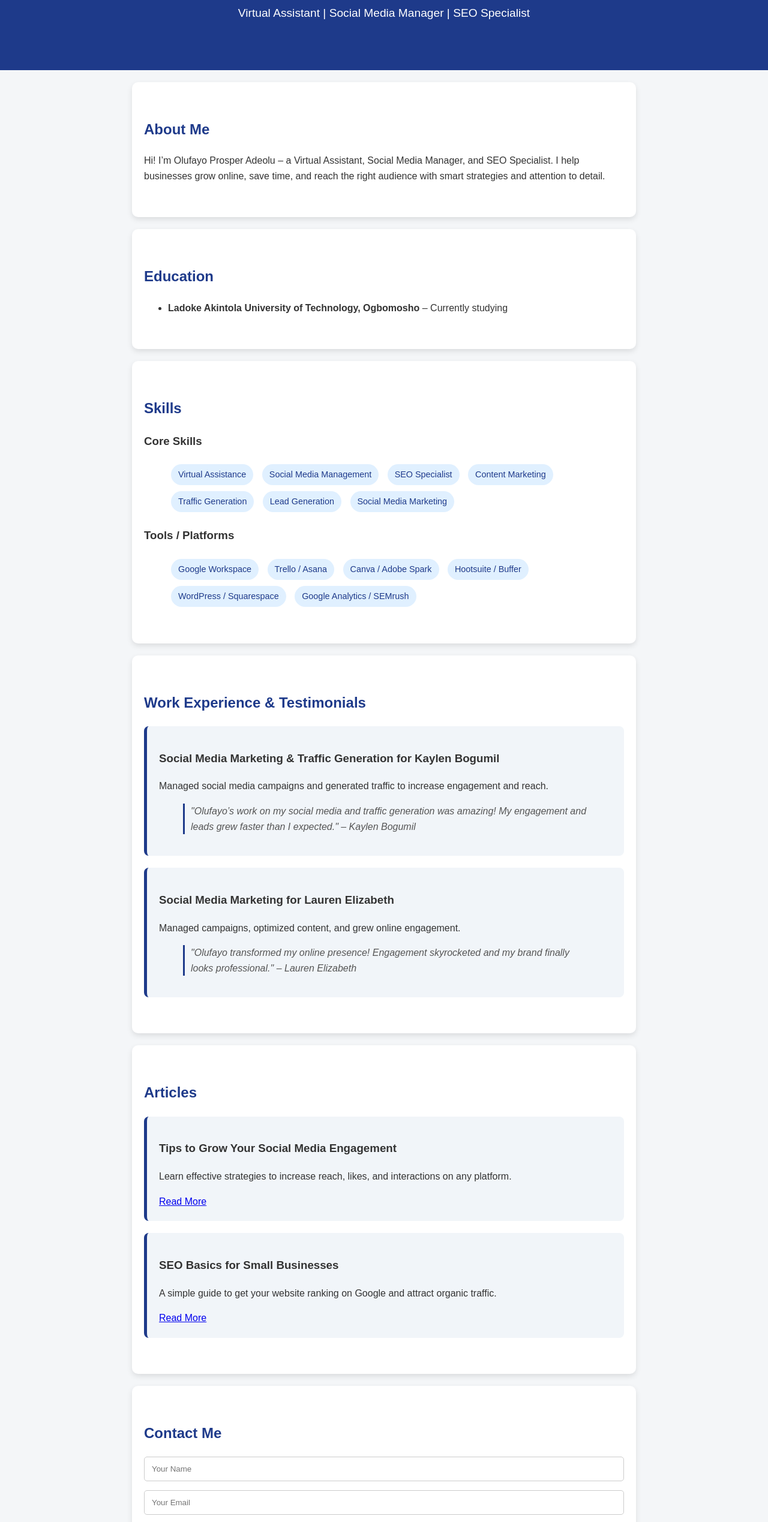
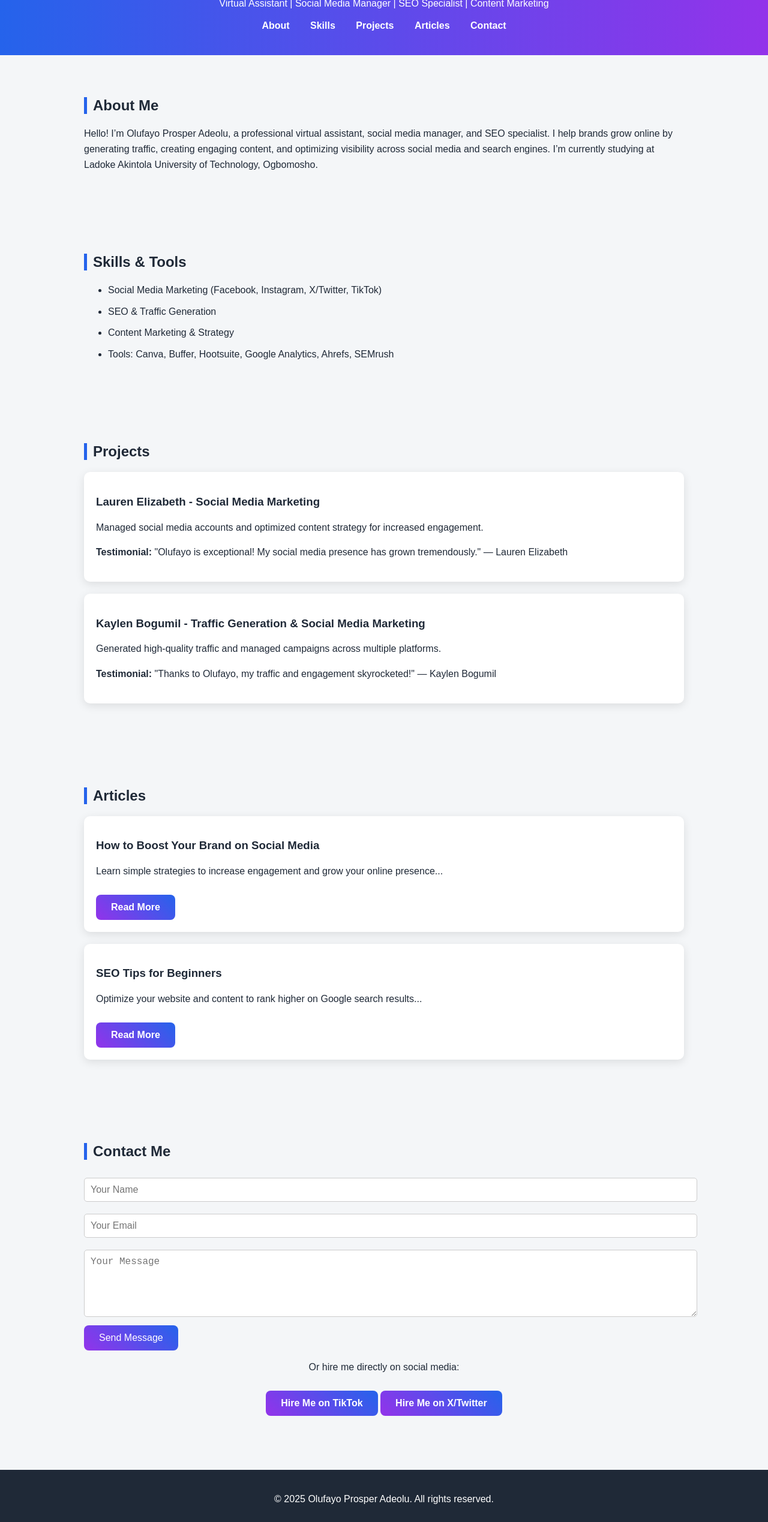
Before and after one commit to prospermedia/myportfolio, a plain HTML site: page index.html in a window 1280 px wide. Shown: the part 127-2665 px from the top of the page at 60% size. Drawn offline with Linux system fonts and the light colour scheme.

Commit message:
Revamp portfolio layout and styles
Updated portfolio layout and styles for improved aesthetics and functionality.

```diff
--- a/index.html
+++ b/index.html
@@ -3,309 +3,206 @@
 <head>
 <meta charset="UTF-8">
 <meta name="viewport" content="width=device-width, initial-scale=1.0">
-<title>Olufayo Prosper Adeolu Portfolio</title>
+<title>Olufayo Prosper Adeolu | Portfolio</title>
 <style>
-/* General Styles */
   body {
+    margin: 0;
     font-family: Arial, sans-serif;
-    margin: 0;
-    padding: 0;
-    line-height: 1.6;
-    background-color: #f4f6f8;
-    color: #333;
+    background: #f4f6f8;
+    color: #1f2937;
     scroll-behavior: smooth;
   }
 
-/* Header */
   header {
-    background-color: #1E3A8A;
-    color: #fff;
-    padding: 60px 20px;
+    background: linear-gradient(90deg, #2563eb, #9333ea);
+    color: white;
+    padding: 40px 20px;
     text-align: center;
   }
 
-header h1 {
-    margin: 0;
-    font-size: 2.5em;
+  nav a {
+    color: white;
+    margin: 0 15px;
+    text-decoration: none;
+    font-weight: bold;
+    transition: 0.3s;
   }
 
-header p {
-    margin-top: 10px;
-    font-size: 1.2em;
+  nav a:hover {
+    color: #fffb00;
   }
 
-/* Sections */
   section {
-    padding: 40px 20px;
-    margin: 20px auto;
-    max-width: 800px;
-    background-color: #fff;
-    border-radius: 10px;
-    box-shadow: 0 4px 10px rgba(0,0,0,0.1);
-    opacity: 0;
-    transform: translateY(20px);
-    transition: all 0.8s ease;
+    padding: 50px 20px;
+    max-width: 1000px;
+    margin: auto;
   }
 
-section.visible {
-    opacity: 1;
-    transform: translateY(0);
+  h1, h2 {
+    color: #1f2937;
   }
 
   h2 {
-    color: #1E3A8A;
+    border-left: 5px solid #2563eb;
+    padding-left: 10px;
     margin-bottom: 20px;
   }
 
-/* Skills badges */
-.skills-list li {
+  .cta {
     display: inline-block;
-    background-color: #e0f0ff;
-    color: #1E3A8A;
-    padding: 6px 12px;
-    margin: 5px;
-    border-radius: 20px;
-    font-size: 0.9em;
+    background: linear-gradient(45deg, #9333ea, #2563eb);
+    color: white;
+    padding: 12px 25px;
+    border-radius: 8px;
+    text-decoration: none;
+    margin-top: 10px;
+    font-weight: bold;
+    transition: 0.3s;
   }
 
-/* Cards */
-.project-card, .work-card, .article-card {
-    background-color: #f1f5f9;
-    padding: 20px;
-    border-radius: 8px;
-    margin-bottom: 20px;
-    border-left: 5px solid #1E3A8A;
-    transition: transform 0.3s ease, box-shadow 0.3s ease;
+  .cta:hover {
+    transform: scale(1.05);
+    box-shadow: 0 4px 20px rgba(0,0,0,0.3);
   }
 
-.project-card:hover, .work-card:hover, .article-card:hover {
-    transform: translateY(-5px);
-    box-shadow: 0 6px 15px rgba(0,0,0,0.2);
+  .project, .article {
+    background: #ffffff;
+    padding: 20px;
+    border-radius: 10px;
+    margin-bottom: 20px;
+    box-shadow: 0 4px 15px rgba(0,0,0,0.1);
   }
 
-blockquote {
-    font-style: italic;
-    color: #555;
-    margin-top: 10px;
-    border-left: 3px solid #1E3A8A;
-    padding-left: 10px;
+  footer {
+    background: #1f2937;
+    color: white;
+    text-align: center;
+    padding: 20px;
+    margin-top: 40px;
   }
 
-/* Inputs and Buttons */
   input, textarea {
     width: 100%;
-    padding: 12px;
-    margin-bottom: 15px;
+    padding: 10px;
+    margin: 10px 0;
+    border-radius: 5px;
     border: 1px solid #ccc;
-    border-radius: 5px;
-    box-sizing: border-box;
+    font-size: 16px;
   }
 
   button {
+    background: linear-gradient(45deg, #9333ea, #2563eb);
+    color: white;
     padding: 12px 25px;
-    background-color: #1E3A8A;
-    color: #fff;
     border: none;
-    border-radius: 5px;
+    border-radius: 8px;
     cursor: pointer;
-    font-size: 1em;
-    transition: background 0.3s ease;
+    font-size: 16px;
+    transition: 0.3s;
   }
 
   button:hover {
-    background-color: #2a55c0;
+    transform: scale(1.05);
+    box-shadow: 0 4px 20px rgba(0,0,0,0.3);
   }
 
-/* Footer */
-footer {
-    background-color: #1E3A8A;
-    color: #fff;
-    text-align: center;
-    padding: 30px 20px;
+  ul li {
+    margin-bottom: 10px;
   }
 
-footer a.cta-btn {
-    display: inline-block;
-    margin: 10px 0;
-    padding: 12px 25px;
-    background-color: #FFA500;
-    color: #fff;
-    text-decoration: none;
-    border-radius: 5px;
-    font-weight: bold;
-    transition: background 0.3s ease;
+  p, li {
+    line-height: 1.6;
   }
 
-footer a.cta-btn:hover {
-    background-color: #ffb84d;
+  @media(max-width:768px){
+    nav a {
+      display:block;
+      margin: 10px 0;
     }
-
-footer a.social-link {
-    color: #FFA500;
-    margin: 0 10px;
-    text-decoration: none;
-    font-weight: bold;
-}
-
-/* Responsive */
-@media (max-width: 600px) {
-    header h1 { font-size: 2em; }
-    header p { font-size: 1em; }
-    section { padding: 20px; margin: 10px; }
   }
 </style>
 </head>
 <body>
 
 <header>
-<h1>Hi, I'm Olufayo Prosper Adeolu</h1>
-<p>Virtual Assistant | Social Media Manager | SEO Specialist</p>
+  <h1>Olufayo Prosper Adeolu</h1>
+  <p>Virtual Assistant | Social Media Manager | SEO Specialist | Content Marketing</p>
+  <nav>
+    <a href="#about">About</a>
+    <a href="#skills">Skills</a>
+    <a href="#projects">Projects</a>
+    <a href="#articles">Articles</a>
+    <a href="#contact">Contact</a>
+  </nav>
 </header>
 
 <section id="about">
   <h2>About Me</h2>
-<p>Hi! I’m Olufayo Prosper Adeolu – a Virtual Assistant, Social Media Manager, and SEO Specialist. I help businesses grow online, save time, and reach the right audience with smart strategies and attention to detail.</p>
+  <p>Hello! I’m Olufayo Prosper Adeolu, a professional virtual assistant, social media manager, and SEO specialist. I help brands grow online by generating traffic, creating engaging content, and optimizing visibility across social media and search engines. I’m currently studying at Ladoke Akintola University of Technology, Ogbomosho.</p>
 </section>
 
-<section id="education">
-<h2>Education</h2>
+<section id="skills">
+  <h2>Skills & Tools</h2>
   <ul>
-<li><strong>Ladoke Akintola University of Technology, Ogbomosho</strong> – Currently studying</li>
+    <li>Social Media Marketing (Facebook, Instagram, X/Twitter, TikTok)</li>
+    <li>SEO & Traffic Generation</li>
+    <li>Content Marketing & Strategy</li>
+    <li>Tools: Canva, Buffer, Hootsuite, Google Analytics, Ahrefs, SEMrush</li>
   </ul>
 </section>
 
-<section id="skills">
-<h2>Skills</h2>
-<h3>Core Skills</h3>
-<ul class="skills-list">
-<li>Virtual Assistance</li>
-<li>Social Media Management</li>
-<li>SEO Specialist</li>
-<li>Content Marketing</li>
-<li>Traffic Generation</li>
-<li>Lead Generation</li>
-<li>Social Media Marketing</li>
-</ul>
+<section id="projects">
+  <h2>Projects</h2>
 
-<h3>Tools / Platforms</h3>
-<ul class="skills-list">
-<li>Google Workspace</li>
-<li>Trello / Asana</li>
-<li>Canva / Adobe Spark</li>
-<li>Hootsuite / Buffer</li>
-<li>WordPress / Squarespace</li>
-<li>Google Analytics / SEMrush</li>
-</ul>
-</section>
-
-<section id="work">
-<h2>Work Experience & Testimonials</h2>
-<div class="work-card">
-<h3>Social Media Marketing & Traffic Generation for Kaylen Bogumil</h3>
-<p>Managed social media campaigns and generated traffic to increase engagement and reach.</p>
-<blockquote>"Olufayo’s work on my social media and traffic generation was amazing! My engagement and leads grew faster than I expected." – Kaylen Bogumil</blockquote>
+  <div class="project">
+    <h3>Lauren Elizabeth - Social Media Marketing</h3>
+    <p>Managed social media accounts and optimized content strategy for increased engagement.</p>
+    <p><strong>Testimonial:</strong> "Olufayo is exceptional! My social media presence has grown tremendously." — Lauren Elizabeth</p>
   </div>
 
-<div class="work-card">
-<h3>Social Media Marketing for Lauren Elizabeth</h3>
-<p>Managed campaigns, optimized content, and grew online engagement.</p>
-<blockquote>"Olufayo transformed my online presence! Engagement skyrocketed and my brand finally looks professional." – Lauren Elizabeth</blockquote>
+  <div class="project">
+    <h3>Kaylen Bogumil - Traffic Generation & Social Media Marketing</h3>
+    <p>Generated high-quality traffic and managed campaigns across multiple platforms.</p>
+    <p><strong>Testimonial:</strong> "Thanks to Olufayo, my traffic and engagement skyrocketed!" — Kaylen Bogumil</p>
   </div>
+
 </section>
 
 <section id="articles">
   <h2>Articles</h2>
-<div class="article-card">
-<h3>Tips to Grow Your Social Media Engagement</h3>
-<p>Learn effective strategies to increase reach, likes, and interactions on any platform.</p>
-<a href="https://twitter.com/prosper_media_" target="_blank">Read More</a>
+
+  <div class="article">
+    <h3>How to Boost Your Brand on Social Media</h3>
+    <p>Learn simple strategies to increase engagement and grow your online presence...</p>
+    <a class="cta" href="articles/social-media-boost.html">Read More</a>
   </div>
 
-<div class="article-card">
-<h3>SEO Basics for Small Businesses</h3>
-<p>A simple guide to get your website ranking on Google and attract organic traffic.</p>
-<a href="https://www.tiktok.com/@prosper_media_" target="_blank">Read More</a>
+  <div class="article">
+    <h3>SEO Tips for Beginners</h3>
+    <p>Optimize your website and content to rank higher on Google search results...</p>
+    <a class="cta" href="articles/seo-tips.html">Read More</a>
   </div>
+
 </section>
 
 <section id="contact">
   <h2>Contact Me</h2>
-<form id="contact-form">
-<input type="text" placeholder="Your Name" id="name" required>
-<input type="email" placeholder="Your Email" id="email" required>
-<textarea placeholder="Your Message" id="message" required></textarea>
-<button type="submit">Send</button>
+  <form id="contact-form" action="https://formspree.io/f/xaqyzlkb" method="POST">
+    <input type="text" name="name" placeholder="Your Name" required>
+    <input type="email" name="email" placeholder="Your Email" required>
+    <textarea name="message" placeholder="Your Message" rows="5" required></textarea>
+    <button type="submit">Send Message</button>
   </form>
-<p id="status"></p>
+  <p style="text-align:center; margin-top:15px;">Or hire me directly on social media:</p>
+  <div style="text-align:center; margin-top:10px;">
+    <a class="cta" href="https://www.tiktok.com/@prosper_media_" target="_blank">Hire Me on TikTok</a>
+    <a class="cta" href="https://twitter.com/prosper_media_" target="_blank">Hire Me on X/Twitter</a>
+  </div>
 </section>
 
 <footer>
-<p>&copy; 2025 Olufayo Prosper Adeolu</p>
-<a href="https://www.tiktok.com/@prosper_media_" target="_blank" class="cta-btn">Hire Me</a>
-<br><br>
-<a href="https://twitter.com/prosper_media_" target="_blank" class="social-link">Twitter</a>
-<a href="https://www.tiktok.com/@prosper_media_" target="_blank" class="social-link">TikTok</a>
+  <p>© 2025 Olufayo Prosper Adeolu. All rights reserved.</p>
 </footer>
-
-<!-- Firebase -->
-<script src="https://www.gstatic.com/firebasejs/9.23.0/firebase-app-compat.js"></script>
-<script src="https://www.gstatic.com/firebasejs/9.23.0/firebase-firestore-compat.js"></script>
-<script>
-const firebaseConfig = {
-apiKey: "AIzaSyBj1QVC9_nSU5rpLvux0ztEN3SFLnOlz4E",
-authDomain: "myportfolio-eef0d.firebaseapp.com",
-projectId: "myportfolio-eef0d",
-storageBucket: "myportfolio-eef0d.firebasestorage.app",
-messagingSenderId: "474357828788",
-appId: "1:474357828788:web:fed6be37c4e571e4381be1"
-};
-const app = firebase.initializeApp(firebaseConfig);
-const db = firebase.firestore();
-
-// Contact Form
-const contactForm = document.getElementById('contact-form');
-const status = document.getElementById('status');
-status.style.display = "block";
-
-contactForm.addEventListener('submit', function(e){
-  e.preventDefault();
-  const name = document.getElementById('name').value.trim();
-  const email = document.getElementById('email').value.trim();
-  const message = document.getElementById('message').value.trim();
-
-  if(!name || !email || !message){
-      status.style.color = "red";
-      status.textContent = "Please fill in all fields.";
-      return;
-  }
-
-  db.collection('messages').add({
-      name: name,
-      email: email,
-      message: message,
-      timestamp: new Date()
-  }).then(function(){
-      status.style.color = "green";
-      status.textContent = "Message sent successfully! ✅";
-      contactForm.reset();
-      setTimeout(() => { status.textContent = ""; }, 3000);
-  }).catch(function(error){
-      status.style.color = "red";
-      status.textContent = "Error sending message: " + error.message;
-  });
-});
-
-// Fade-in animation on scroll
-const sections = document.querySelectorAll('section');
-const observer = new IntersectionObserver(entries => {
-  entries.forEach(entry => {
-    if(entry.isIntersecting){
-      entry.target.classList.add('visible');
-    }
-  });
-}, { threshold: 0.1 });
-sections.forEach(section => observer.observe(section));
-</script>
 
 </body>
 </html>
```
Lines whose indentation alone changed are shown as unchanged.
